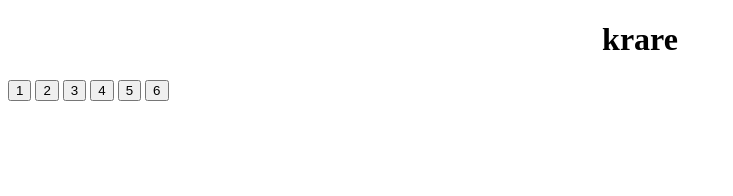
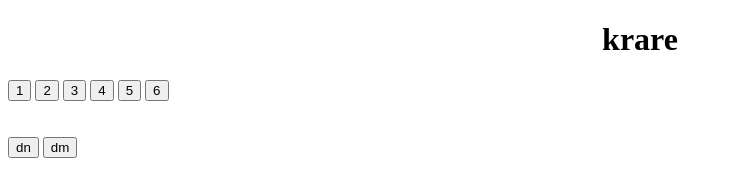
Before and after one commit to johnassefatheeth/larning-fundamentals-of-web, a plain HTML site: page krar/krar.html in a window 1280 px wide. Shown: the whole page, without its empty margins (0-733 px from the left). Drawn offline with Linux system fonts and the light colour scheme.

Commit message:
Update krar.html

```diff
--- a/krar/krar.html
+++ b/krar/krar.html
@@ -17,6 +17,11 @@
         <button class="4 kr">4</button>
         <button class="5 kr">5</button>
         <button class="6 kr">6</button>
+        <br>
+        <br>
+        <br>
+        <button class="keb sml">dn</button>
+        <button class="keb lrg">dm</button>
 
 
     </div>
```
